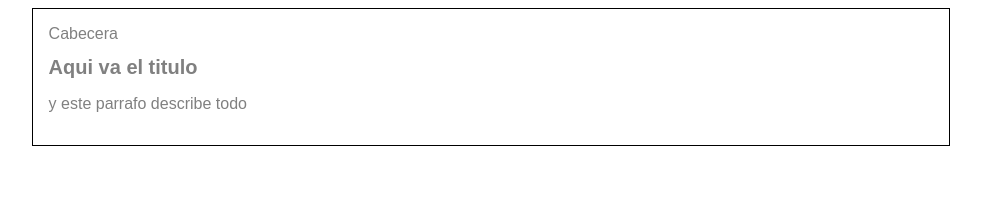
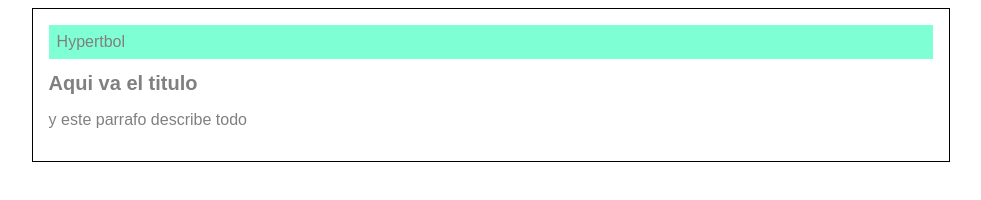
Before and after one commit to bleach717/hyperblog-1, a plain HTML site: page index.html in a window 1280 px wide. Shown: the whole page, without its empty margins (149-1130 px from the left). Drawn offline with Linux system fonts and the light colour scheme.

Commit message:
finalizada la cabecera con dis azul

```diff
--- a/index.html
+++ b/index.html
@@ -11,7 +11,7 @@
 
     <div id="container">
         <div id="cabecera">
-            Cabecera
+            Hypertbol
         </div>
         <div id="post">
             <h1>Aqui va el titulo</h1>
--- a/styles/estilos.css
+++ b/styles/estilos.css
@@ -13,3 +13,9 @@ body{
 #container h1{
     font-size: 20px;
 }
+
+#cabecera{
+    background-color: aquamarine;
+    margin: 0;
+    padding: 0.5em;
+}
```
